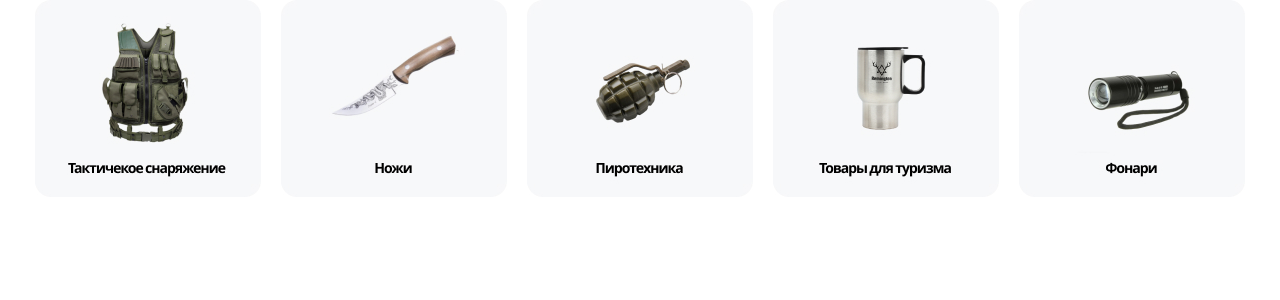
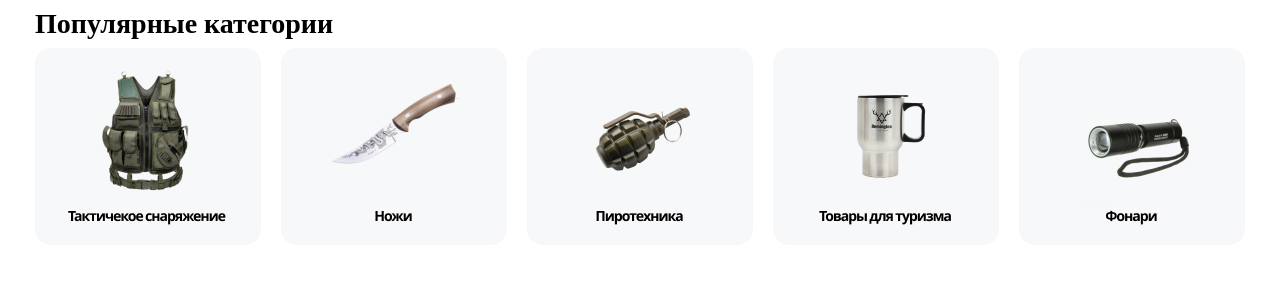
Before and after one commit to mir312/my-react-app, a React (Create React App) app: page / in a window 1280 px wide. Shown: the top 300 px of the page. Built offline with nearby package versions, Linux system fonts and the light colour scheme.

Commit message:
created h1

```diff
--- a/src/Components/Categories/Category.css
+++ b/src/Components/Categories/Category.css
@@ -8,3 +8,14 @@ height: 466px;
 
 
 }
+
+.sec_main {
+font-family: Poppins;
+font-size: 28px;
+font-weight: 700;
+line-height: 48px;
+text-align: left;
+color: #000000;
+
+
+}
--- a/src/Components/Categories/Category.js
+++ b/src/Components/Categories/Category.js
@@ -11,6 +11,9 @@ import img5 from '../../img/img5.jpg'
         <><section className='Main'>
 
          <div className='container'>
+
+         <h1 className='sec_main'>Популярные категории</h1>
+
          <div className='cards flex'>
 
         <div className='card'>
```
